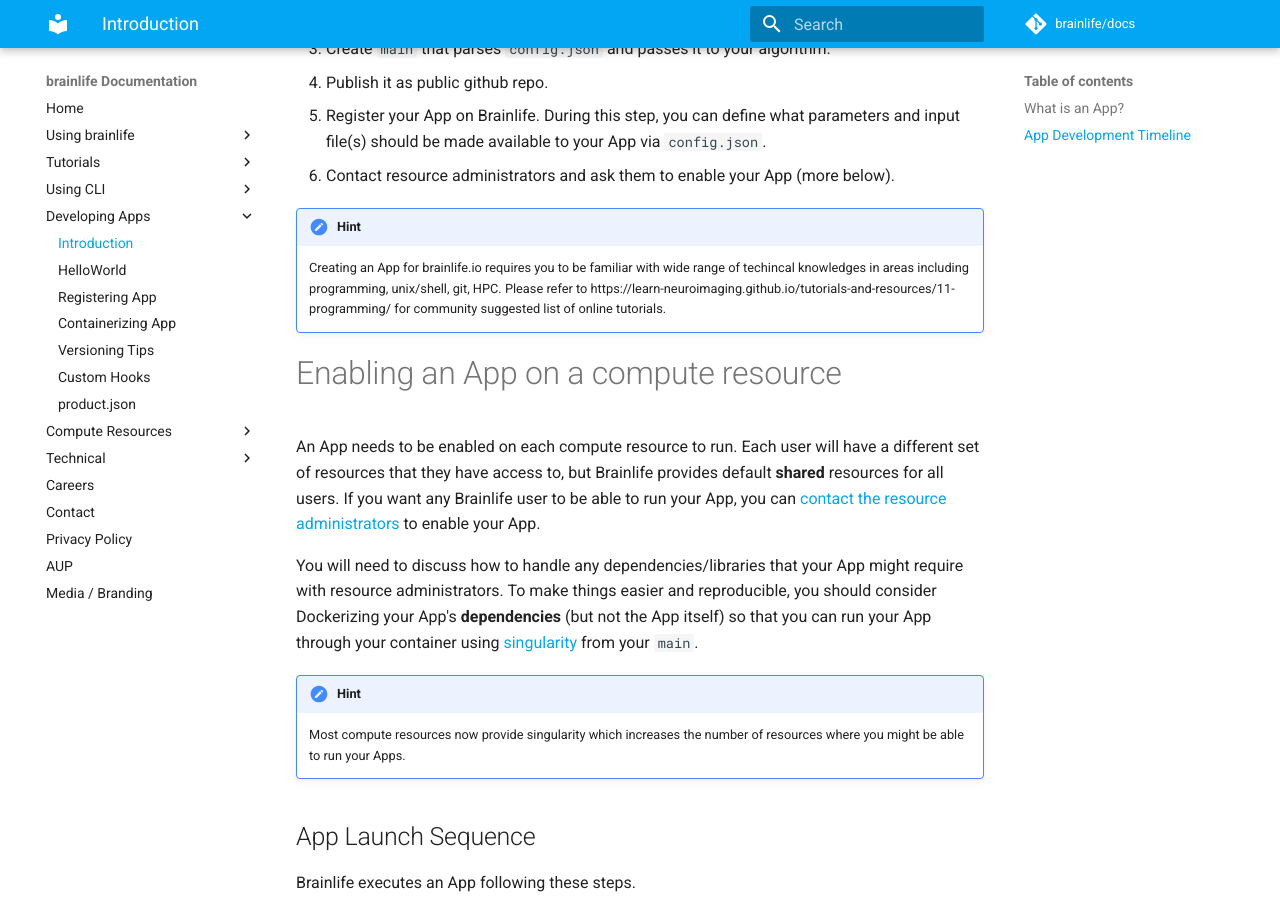
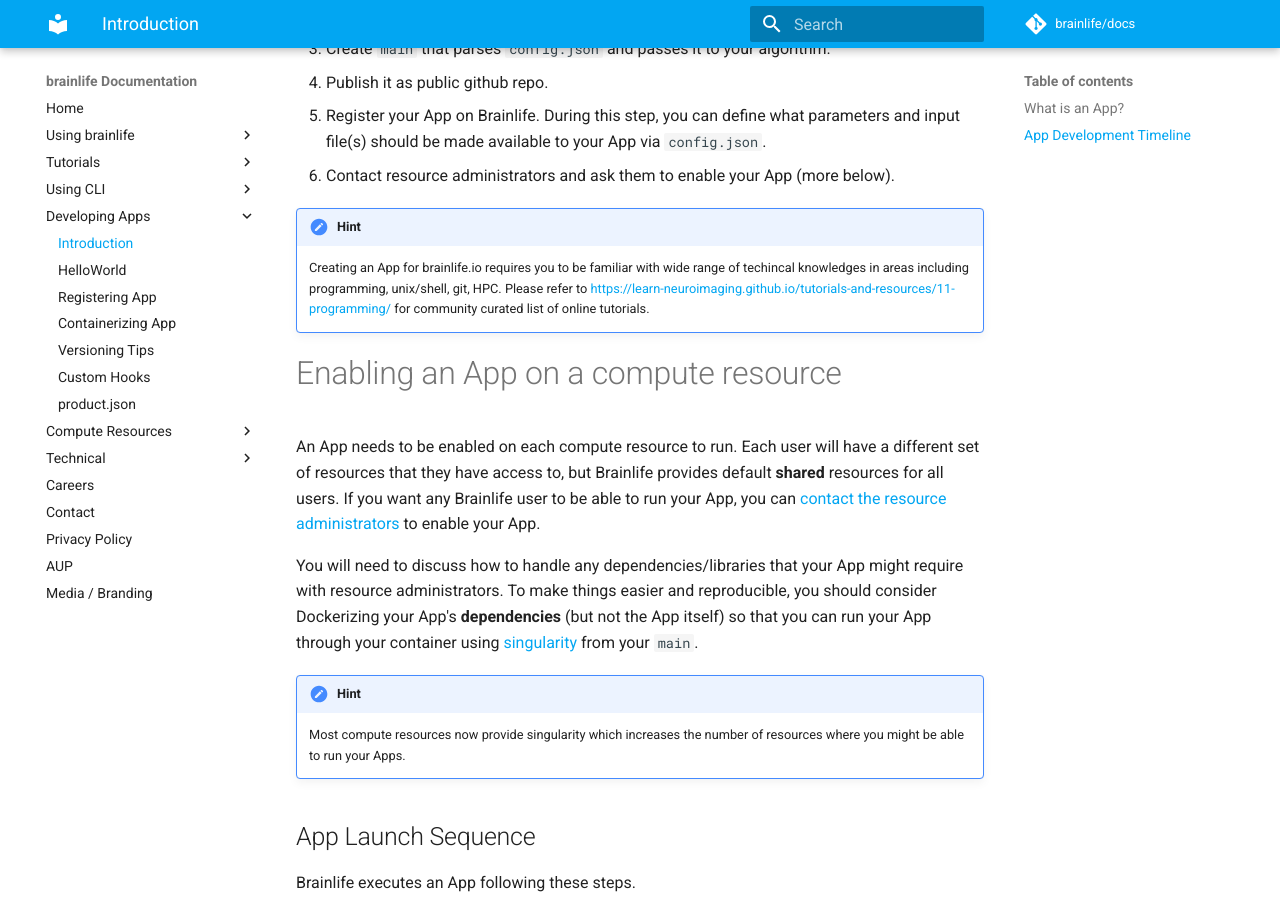
Before and after one commit to brainlife/docs, an MkDocs documentation site: the page built from docs/apps/introduction.md, in a window 1280 px wide and 900 px high, scrolled down 1106 px. Built offline with MkDocs 1.6.1 and Material for MkDocs 9.7.7, drawn with Linux system fonts in a browser that asks for light colours; comment, search, counter and statistics services are not loaded.

Commit message:
making to a link

```diff
--- a/docs/apps/introduction.md
+++ b/docs/apps/introduction.md
@@ -26,7 +26,7 @@
 
 !!! hint
     Creating an App for brainlife.io requires you to be familiar with wide range of techincal knowledges in areas including programming, unix/shell, git, HPC.
-    Please refer to https://learn-neuroimaging.github.io/tutorials-and-resources/11-programming/ for community suggested list of online tutorials.
+    Please refer to [https://learn-neuroimaging.github.io/tutorials-and-resources/11-programming/](learn-neuroimaging.github.io) for community curated list of online tutorials.
 
 # Enabling an App on a compute resource
 
```
